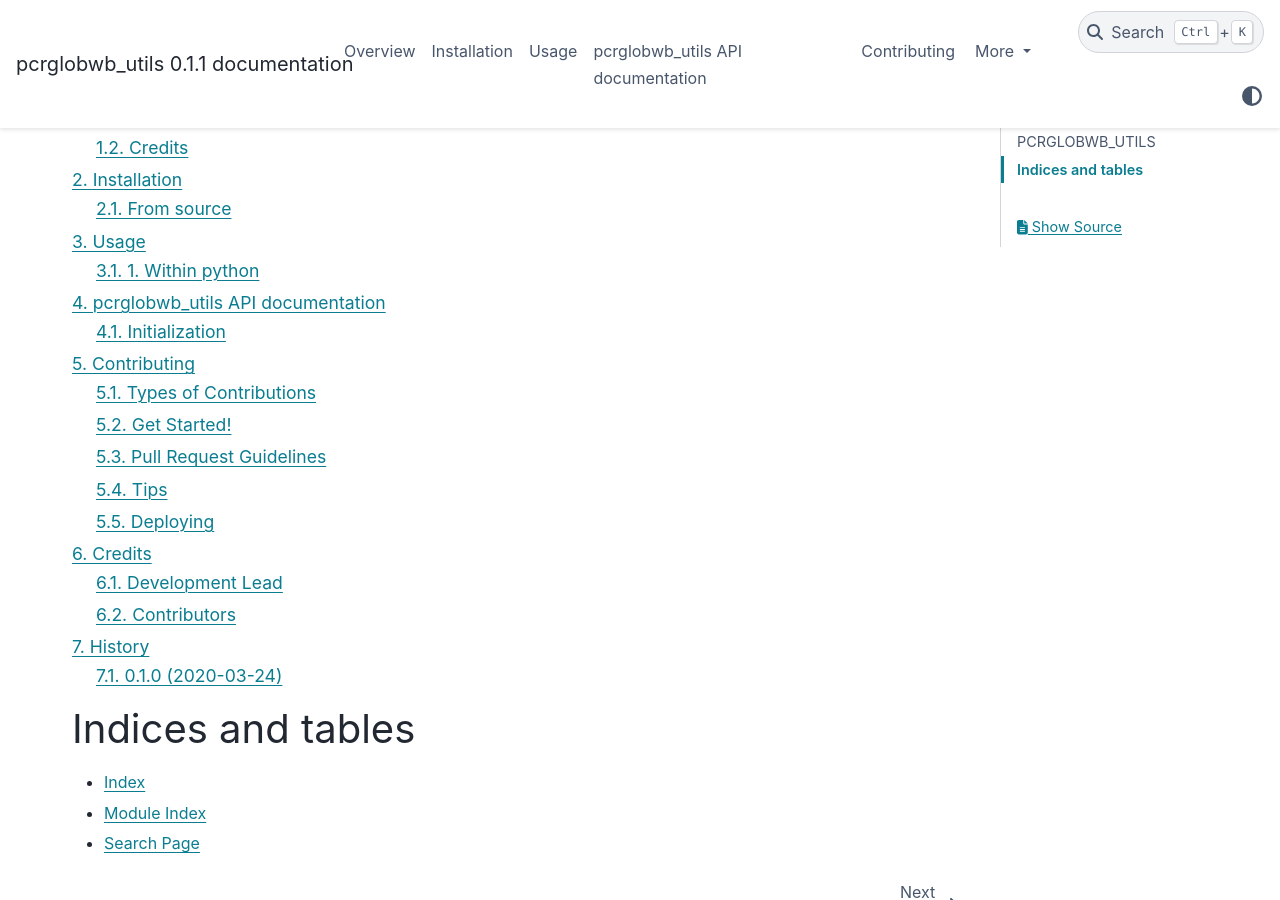
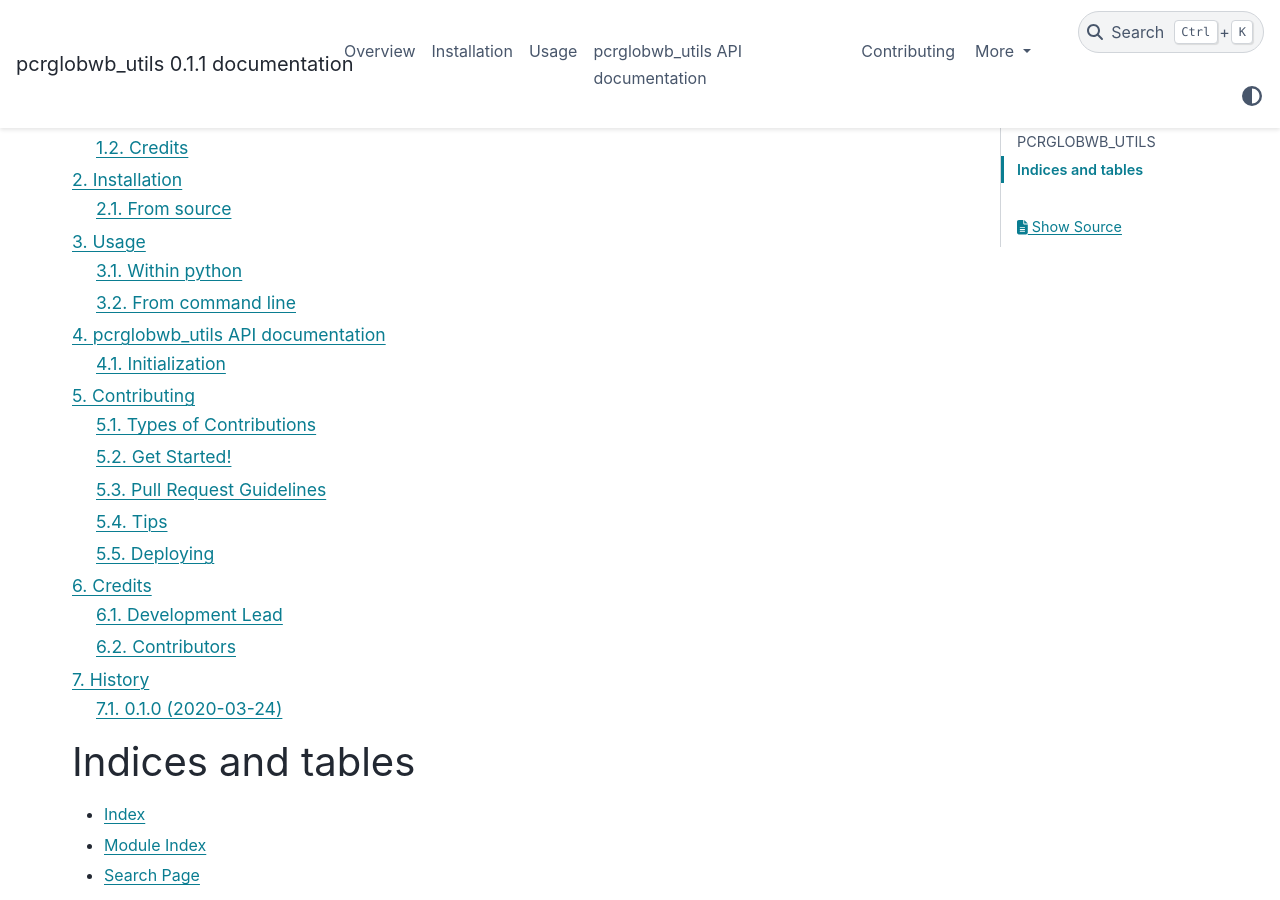
Before and after one commit to JannisHoch/pcrglobwb_utils, a Sphinx documentation site: the page built from docs/index.rst, in a window 1280 px wide and 900 px high, scrolled down 386 px. Built offline with Sphinx 7.4.7 and the PyData theme 0.15.4, drawn with Linux system fonts in a browser that asks for light colours; some of the changed lines change nothing that is shown.

Commit message:
updated usage

```diff
--- a/docs/usage.rst
+++ b/docs/usage.rst
@@ -2,7 +2,7 @@
 Usage
 =====
 
-1. Within python
+Within python
 --------------------
 
 To use pcrglobwb_utils in a project:
@@ -13,8 +13,8 @@
 
 You have then all the functions available to be used in a bespoke Python-script for output analysis.
 
-2. From command line
----------------------^
+From command line
+---------------------
 
 Alternatively, you can use the command line functionality of pcrglobwb_utils.
 
@@ -22,8 +22,8 @@
 
 For the start, two convenience scripts are provided as well as two shell-scripts facilitating the use of pcrglobwb_utils for command line applications.
 
-2a. Convenience script for model validation
-^^^^^^^^^^^^^^^^^^^^^^^^^^^^^^^^^^^^^^^^^^^^
+    Convenience script for model validation
+    ^^^^^^^^^^^^^^^^^^^^^^^^^^^^^^^^^^^^^^^^^^^^
 
 For this script, it is only possible to use one output nc-file together with a text file containing observed values and following the default GRDC format.
 Note that there is a dedicated function in the module to also read csv-files with other formatting, but this is not supported in command line application.
@@ -38,8 +38,8 @@
 
 The functions called in the script will provide a plot, a pandas-dataframe, and a dictionary with the results of several objective functions in a user-defined output directory.
 
-2b. Convenience script for model benchmarking
-^^^^^^^^^^^^^^^^^^^^^^^^^^^^^^^^^^^^^^^^^^^^^^
+    Convenience script for model benchmarking
+    ^^^^^^^^^^^^^^^^^^^^^^^^^^^^^^^^^^^^^^^^^^^^^^
 
 Sometimes, a model is run several times with different settings or different models are run for the same study area.
 In both cases, it may be useful to compare output at the same location for model benchmarking.
```
